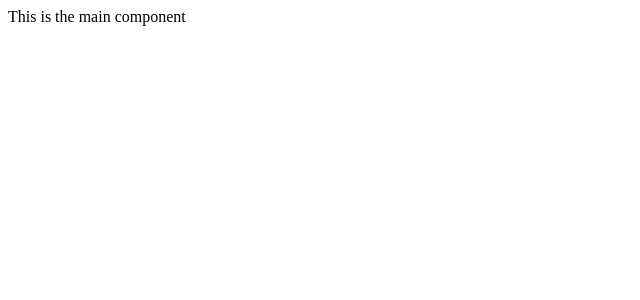
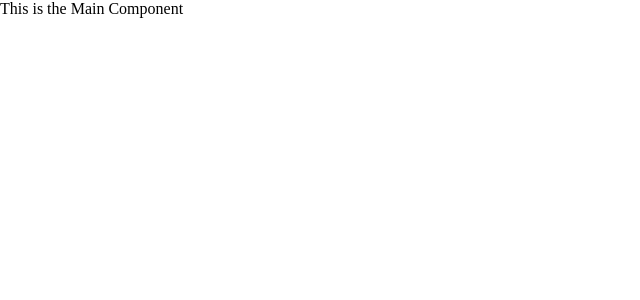
Before and after one commit to afif1400/app-inovact, a React (Create React App) app: page / in a window 1280 px wide. Shown: the top 300 px of the page, without its empty margins (0-640 px from the left). Built offline with nearby package versions, Linux system fonts and the light colour scheme.

Commit message:
chore: added sass folder structure and script and some variables

```diff
--- a/package.json
+++ b/package.json
@@ -10,6 +10,7 @@
     "@types/node": "^12.0.0",
     "@types/react": "^17.0.0",
     "@types/react-dom": "^17.0.0",
+    "node-sass": "^6.0.1",
     "react": "^17.0.2",
     "react-dom": "^17.0.2",
     "react-scripts": "4.0.3",
@@ -20,7 +21,8 @@
     "start": "react-scripts start",
     "build": "react-scripts build",
     "test": "react-scripts test",
-    "eject": "react-scripts eject"
+    "eject": "react-scripts eject",
+    "compile:sass": "node-sass -w src/sass/main.scss src/app.css"
   },
   "eslintConfig": {
     "extends": [
--- a/src/MainComponent.tsx
+++ b/src/MainComponent.tsx
@@ -1,7 +1,9 @@
 import React from "react";
 
 const MainComponent = () => {
-	return <div>This is the main component</div>;
+	return <div>
+		This is the Main Component
+	</div>;
 };
 
 export default MainComponent;
--- /dev/null
+++ b/src/app.css
@@ -0,0 +1,9 @@
+*,
+*::after,
+*::before {
+  margin: 0;
+  padding: 0;
+  box-sizing: inherit; }
+
+body {
+  scroll-behavior: smooth; }
--- /dev/null
+++ b/src/sass/abstracts/_variables.scss
@@ -0,0 +1,6 @@
+$color-login-bg: #e5e5e5;
+$color-login-tab-bg: #e7f2ff;
+$color-login-component: #769fb6;
+
+$color-white: #fff;
+$color-black: #000;
--- /dev/null
+++ b/src/sass/base/_base.scss
@@ -0,0 +1,11 @@
+*,
+*::after,
+*::before {
+  margin: 0;
+  padding: 0;
+  box-sizing: inherit;
+}
+
+body {
+  scroll-behavior: smooth;
+}
```
Also changed, not shown: src/App.tsx (+8 -0 lines), src/sass/main.scss (added, +9 -0 lines), src/sass/abstracts/_mixins.scss (added), src/sass/base/_animations.scss (added), src/sass/base/_typography.scss (added), src/sass/base/_utilities.scss (added), src/sass/pages/_login-form.scss (added), 1 other file (tests, documents, lock files or other folders).
